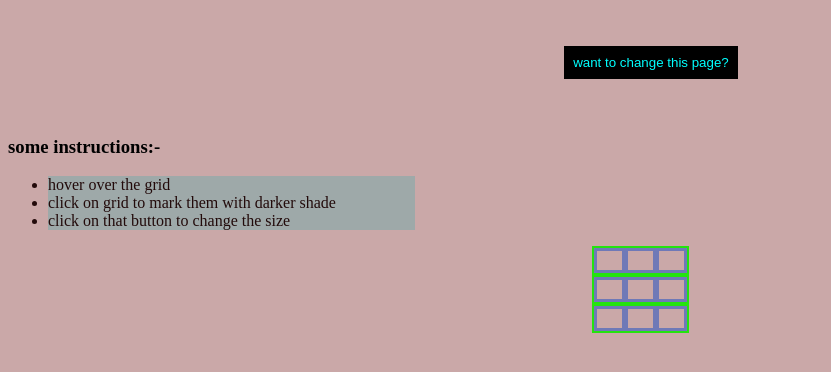
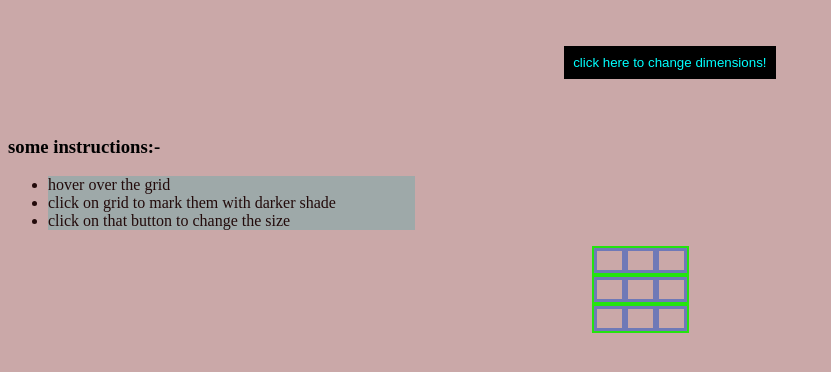
Before and after one commit to L-Lawliet-dn/Etch-A-Sketch, a plain HTML site: page index.html in a window 1280 px wide. Shown: the whole page, without its empty margins (0-831 px from the left). Drawn offline with Linux system fonts and the light colour scheme.

Commit message:
Update index.html
improved button wording for changing dimensions

```diff
--- a/index.html
+++ b/index.html
@@ -9,7 +9,7 @@
 <body>
 
     <button id="btn1">
-        want to change this page?
+        click here to change dimensions!
     </button>
 
     <h3>some instructions:- </h3>
```
